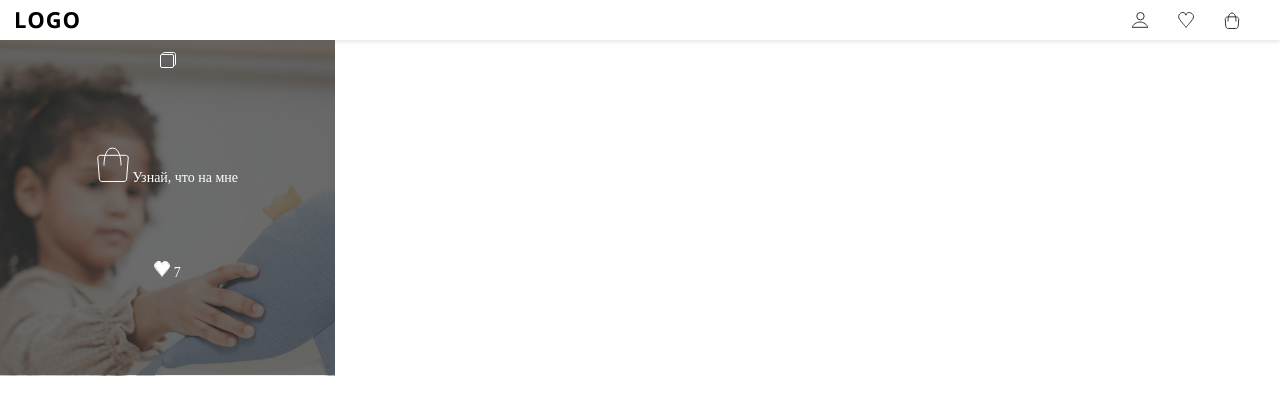
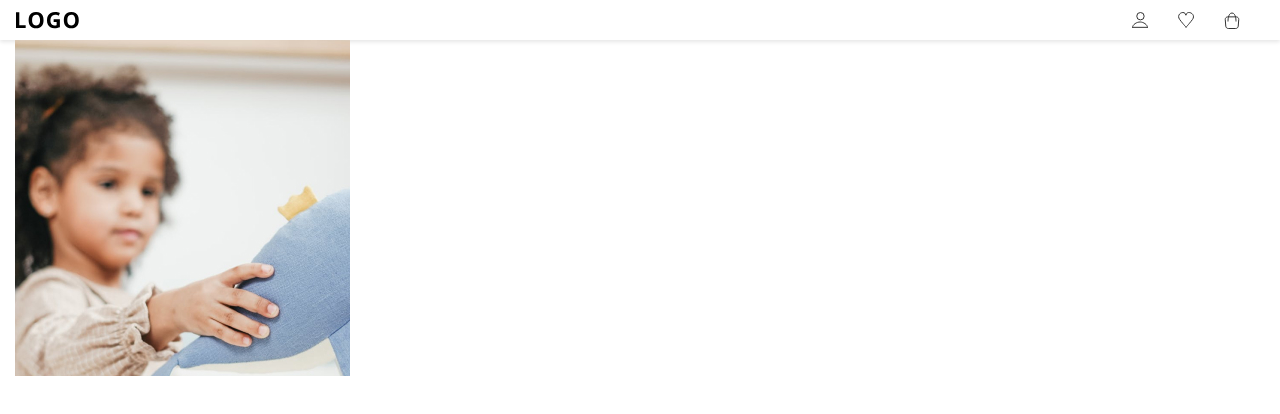
Before and after one commit to gfroge/alef, a Vue app: page / in a window 1280 px wide. Shown: the top 414 px of the page. Built offline with nearby package versions, Linux system fonts and the light colour scheme.

Commit message:
card component done

```diff
--- a/src/App.vue
+++ b/src/App.vue
@@ -17,7 +17,7 @@ export default {
   },
   setup() {
     const clothingCards = [
-      { link: '', likes: 7, imagePath: 'public/assets/images/cards/1.jpg', imagePathWbp: ''}
+      { link: 'link-to-a-product', likes: 7, imagePath: 'public/assets/images/cards/1.jpg', imagePathWbp: '', sizeInPx: 335 , islarge: false }
     ];
 
     return { clothingCards }
@@ -25,6 +25,14 @@ export default {
 };
 </script>
 
+<style lang="scss">
+* {
+  font-family: 'Open Sans', sans-serif;
+  font-weight: 400;
+  color: $BLACK;
+}
+</style>
+
 <style scoped>
 
 </style>
--- a/src/assets/scss/global.scss
+++ b/src/assets/scss/global.scss
@@ -8,11 +8,6 @@ $GREY-DARK:#828282;
 $GREY-6: #F2F2F2;
 
 // general style
-#app{
-    font-family: 'Open Sans', sans-serif;
-    font-weight: 400;
-    color: $BLACK;
-}
 .container{
     max-width: 1415px;
     padding: 0 15px;
--- a/src/components/UI/ClothingCard.vue
+++ b/src/components/UI/ClothingCard.vue
@@ -1,19 +1,19 @@
 <template>
-  <div class="clothing-card">
+  <div class="clothing-card" :style="`max-width:${cardData.sizeInPx}px;max-height:${cardData.sizeInPx}px`">
     <picture>
       <source :srcset="cardData.imagePathWebp">
       <img :src="cardData.imagePath" alt="фото одежды">
     </picture>
     <div class="clothing-card__overlay">
-      <div class="clothing-card__content">
-        <div class="clothing-card__copy">
+      <div ref="content" class="clothing-card__content">
+        <a @click.prevent="copyLink(cardData.link)" href="" class="clothing-card__copy">
           <svg width="16" height="16" viewBox="0 0 16 16" fill="none" xmlns="http://www.w3.org/2000/svg">
             <rect x="0.5" y="2.5" width="13" height="13" rx="1.5" stroke="white" />
             <path
               d="M2.33784 2.63126L2.33784 2.49958C2.33784 1.39501 3.23327 0.499584 4.33784 0.499585L13.5 0.49959C14.6045 0.49959 15.5 1.39502 15.5 2.49959L15.5 11.9382C15.5 12.9853 14.5159 13.7537 13.5 13.4997V13.4997"
               stroke="white" />
           </svg>
-        </div>
+        </a>
         <a :href="cardData.link" class="clothing-card__explore">
           <svg width="32" height="35" viewBox="0 0 32 35" fill="none" xmlns="http://www.w3.org/2000/svg">
             <path
@@ -44,19 +44,29 @@
 </template>
 
 <script setup lang="ts">
+import { onMounted, ref } from "vue";
 const props = defineProps({
   cardData: {
     type: Object,
     required: true
   },
 })
+const copyLink = (data: string) => {
+  navigator.clipboard.writeText(data)
+}
+const content = ref();
+onMounted(() => {
+  if (props.cardData.islarge) {
+    content.value.classList.add('_large-image');
+  }
+})
+
 </script>
 
 <style scoped lang="scss">
 .clothing-card {
   position: relative;
-  max-width: 335px;
-    max-height: 335px;
+
   img {
     width: 100%;
     height: 100%;
@@ -73,9 +83,16 @@ const props = defineProps({
     display: flex;
     justify-content: center;
     align-items: center;
-    color: #fff;
+    pointer-events: none;
+    opacity: 0;
+    transition: all 0.3s ease 0s;
   }
-// 135 61 104
+
+  &:hover &__overlay {
+    pointer-events: all;
+    opacity: 1;
+  }
+
   &__content {
     max-width: 335px;
     max-height: 335px;
@@ -84,17 +101,62 @@ const props = defineProps({
     padding: 12px 12px 16px 12px;
     display: grid;
     justify-items: center;
-    grid-template-rows: 45% 20,3333% 34,6666%;
+    grid-template-rows: 45% 20.3333% 34.6666%;
+
+    &._large-image {
+      border-radius: 20px;
+      border: 1px solid rgba($color: #fff, $alpha: 0.5);
+    }
   }
 
-  &__copy {}
+  &__copy {
+    justify-self: end;
+    width: 16px;
+    height: 16px;
 
-  &__explore {}
+    >svg {
+      transition: all 0.3s ease 0s;
+    }
+
+    &:hover>svg {
+      box-shadow: 2px 2px 7px 1px rgba(255, 255, 255, 0.8);
+    }
+  }
+
+  &__explore {
+    color: #fff;
+    font-size: 14px;
+    line-height: 143%;
+    align-self: center;
+    display: flex;
+    flex-direction: column;
+    align-items: center;
+    border-radius: 40px;
+    padding: 5px 15px 15px 15px;
+    transition: all 0.3s ease 0s;
+
+    &:hover {
+      box-shadow: 2px 2px 70px 1px rgba(255, 255, 255, 0.8);
+      background-color: rgba(255, 255, 255, 0.3);
+    }
+
+    >svg {
+      margin-bottom: 7px;
+    }
+  }
 
   &__likes {
     font-weight: 400;
     font-size: 14px;
     line-height: 20px;
+    color: #fff;
+    align-self: end;
+    cursor: default;
+
+    >svg {
+      margin-right: 2px;
+      margin-bottom: -3px;
+    }
   }
 }
 </style>
```
